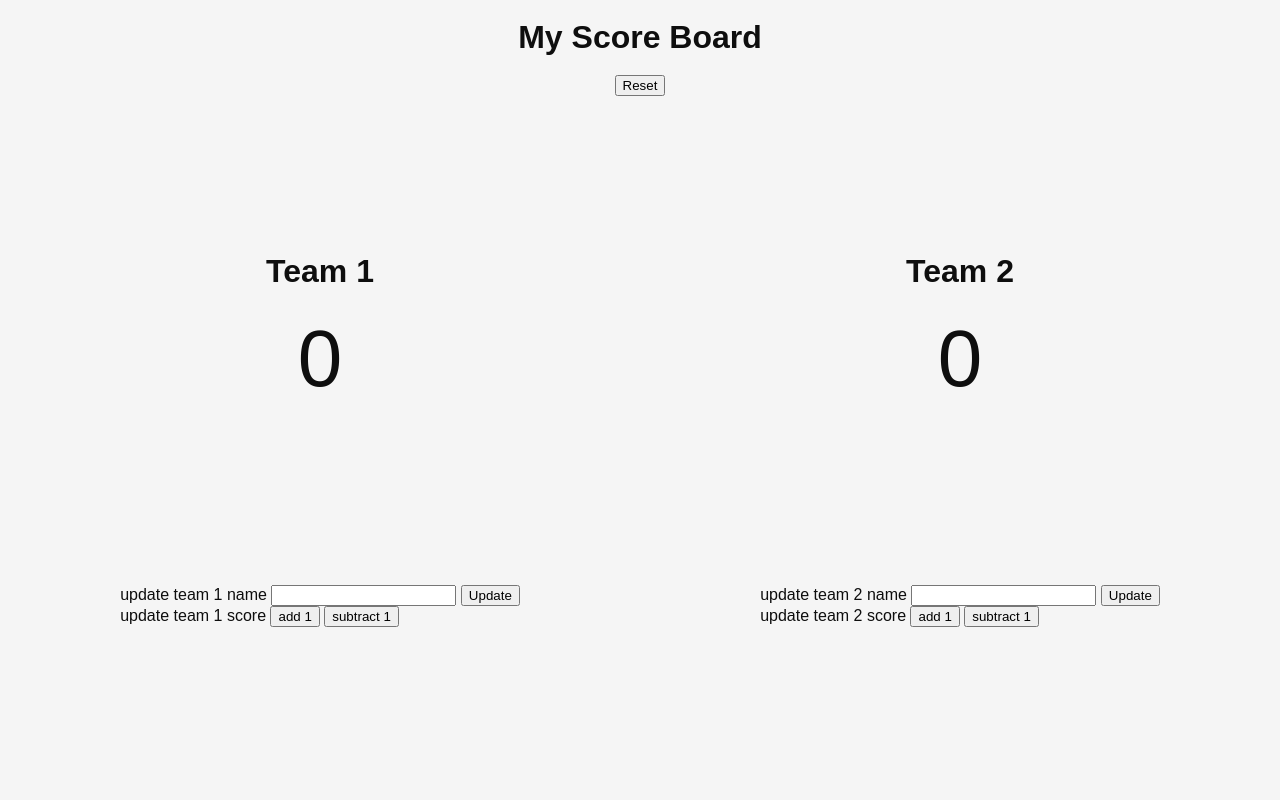
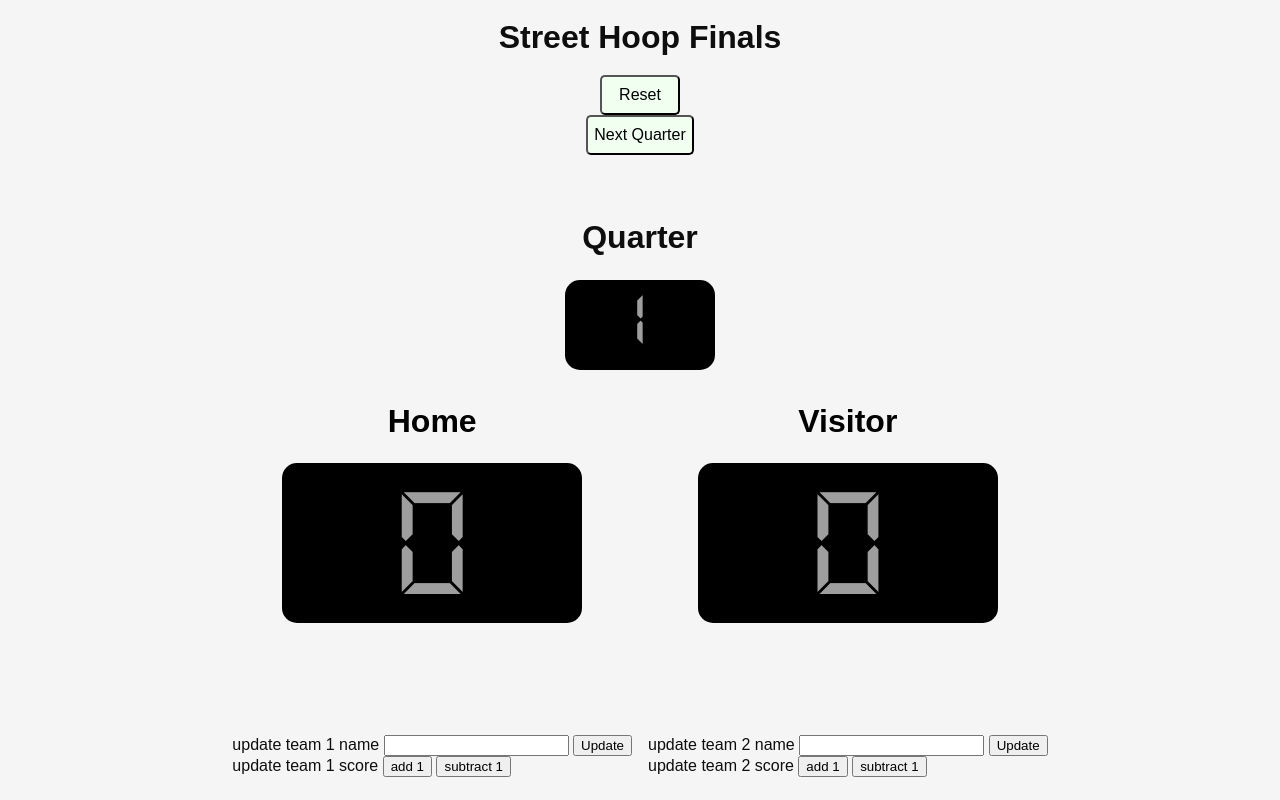
Before and after one commit to ddemerin/scoreboard, a plain HTML site: page public/index.html in a window 1280 px wide. Both pictures are taken after a click on the button "Reset". Drawn offline with Linux system fonts and the light colour scheme.

Commit message:
Got through halfish of adventure mode

```diff
--- a/public/index.html
+++ b/public/index.html
@@ -8,15 +8,26 @@
     <link rel="stylesheet" href="/screen.css" />
   </head>
   <body>
-    <h1>My Score Board</h1>
+    <h1>Street Hoop Finals</h1>
     <button class="reset">Reset</button>
+    <button class="round-button">Next Quarter</button>
     <p class="winner"></p>
+    <section class="team one">
+      <section>
+        <h2 class="quarter">Quarter</h2>
+        <div class="round-box">
+          <p class="round-count">1</p>
+        </div>
+      </section>
     <section class="teams">
       <section class="team one">
         <section>
-          <h2 class="team-1-name">Team 1</h2>
+          <h2 class="team-1-name">Home</h2>
+          <div class="score-box">
             <p class="team-1-score">0</p>
+          </div>
         </section>
+        <div class="edit-container">
           <section>
             <section>
               update team 1 name
@@ -29,13 +40,16 @@
               <button class="team-1-subtract-1-button">subtract 1</button>
             </section>
           </section>
+        </div>
       </section>
       <section class="team two">
         <section>
-          <h2 class="team-2-name">Team 2</h2>
+          <h2 class="team-2-name">Visitor</h2>
+          <div class="score-box">
             <p class="team-2-score">0</p>
+          </div>
         </section>
-
+        <div class="edit-container">
           <section>
             <section>
               update team 2 name
@@ -48,6 +62,7 @@
               <button class="team-2-subtract-1-button">subtract 1</button>
             </section>
           </section>
+        </div>
       </section>
     </section>
 
--- a/public/main.js
+++ b/public/main.js
@@ -64,27 +64,47 @@ const winState = () => {
     if (document.querySelector('.team-1-score').textContent === '21') {
       document.querySelector('.winner').textContent =
         document.querySelector('.team-1-name').textContent + ' wins!'
+      teamOneWins()
       teamTwoLoses()
     } else if (document.querySelector('.team-2-score').textContent === '21') {
       document.querySelector('.winner').textContent =
         document.querySelector('.team-2-name').textContent + ' wins!'
       teamOneLoses()
+      teamTwoWins()
     }
   }
 }
 
-const teamOneWins = () => {}
+const teamWins = (teamName, teamScore) => {
+  document.querySelector(teamName).style.color = 'green'
+  document.querySelector(teamScore).style.color = 'green'
+}
+
+const teamOneWins = () => {
+  teamWins('.team-1-name', '.team-1-score')
+}
+
+const teamTwoWins = () => {
+  teamWins('.team-2-name', '.team-2-score')
+}
+
+const teamLoses = (teamName, teamScore) => {
+  const loserName = document.querySelector(teamName).textContent
+  const loserScore = document.querySelector(teamScore).textContent
+  const nameStrike = loserName.strike()
+  const scoreStrike = loserScore.strike()
+  document.querySelector(teamName).innerHTML = nameStrike
+  document.querySelector(teamScore).innerHTML = scoreStrike
+  document.querySelector(teamName).style.color = 'red'
+  document.querySelector(teamScore).style.color = 'red'
+}
 
 const teamOneLoses = () => {
-  const teamOne = document.querySelector('.team-1-name').textContent
-  const loser = teamOne.strike()
-  document.querySelector('.team-1-name').innerHTML = loser
+  teamLoses('.team-1-name', '.team-1-score')
 }
 
 const teamTwoLoses = () => {
-  const teamOne = document.querySelector('.team-2-name').textContent
-  const loser = teamOne.strike()
-  document.querySelector('.team-2-name').innerHTML = loser
+  teamLoses('.team-2-name', '.team-2-score')
 }
 
 const resetGame = () => {
@@ -94,15 +114,28 @@ const resetGame = () => {
   document.querySelector('.team-2-add-1-button').disabled = false
   document.querySelector('.team-1-subtract-1-button').disabled = false
   document.querySelector('.team-2-subtract-1-button').disabled = false
+  document.querySelector('.round-button').disabled = false
   document.querySelector('.team-1-score').textContent = 0
   document.querySelector('.team-2-score').textContent = 0
   document.querySelector('.winner').textContent = ''
+  document.querySelector('.team-1-name').style.color = 'black'
+  document.querySelector('.team-2-name').style.color = 'black'
+  document.querySelector('.team-1-score').style.color = 'rgb(158, 158, 158)'
+  document.querySelector('.team-2-score').style.color = 'rgb(158, 158, 158)'
   document.querySelector('.team-1-name').textContent = document.querySelector(
     '.team-1-name'
   ).textContent
   document.querySelector('.team-2-name').textContent = document.querySelector(
     '.team-2-name'
   ).textContent
+}
+
+const nextRound = () => {
+  if (document.querySelector('.round-count').textContent < 4) {
+    const currentScore = document.querySelector('.round-count').textContent
+    const addOne = parseInt(currentScore) + 1
+    document.querySelector('.round-count').textContent = addOne
+  }
 }
 
 document.addEventListener('DOMContentLoaded', main)
@@ -127,3 +160,4 @@ document
   .querySelector('.team-2-subtract-1-button')
   .addEventListener('click', subTeamTwoScore)
 document.querySelector('.reset').addEventListener('click', resetGame)
+document.querySelector('.round-button').addEventListener('click', nextRound)
--- a/public/screen.css
+++ b/public/screen.css
@@ -1,3 +1,9 @@
+@font-face {
+  font-family: DS-DIGI;
+  src: url('fonts/DS-DIGI.TTF') format('truetype');
+  font-weight: normal;
+}
+
 :root {
   font: 16px / 1 sans-serif;
 }
@@ -20,23 +26,49 @@ body, html {
   height: 100%;
 }
 
-.reset h1 {
-  text-align: center;
+.reset {
+  background-color: honeydew;
+  border-radius: 5px;
+  font-size: 1rem;
+  min-width: 80px;
+  min-height: 40px;
 }
 
-p {
-  margin: 2rem 0 0 0;
-  padding: 0;
+.round-button {
+  background-color: honeydew;
+  border-radius: 5px;
+  font-size: 1rem;
+  min-width: 80px;
+  min-height: 40px;
+}
+
+.score-box {
+  background-color: black;
+  border-radius: 15px;
+  min-width: 300px;
+  min-height: 120px;
+}
+
+.round-box {
+  background-color: black;
+  border-radius: 15px;
+  min-width: 150px;
+  min-height: 90px;
+}
+
+.edit-container {
+  margin-top: 7rem;
 }
 
 .winner {
   text-align: center;
   font-size: 2rem;
+  margin-bottom: 0;
 }
 
 .teams {
   display: flex;
-  justify-content: space-around;
+  justify-content: center;
   width: 100%;
   height: 75%;
 }
@@ -50,10 +82,22 @@ p {
 }
 
 .team h2 {
+  text-align: center;
   font-size: 2rem;
+}
+
+.round-count {
+  text-align: center;
+  font-size: 5rem;
+  margin: 0;
+  color: rgb(158, 158, 158);
+  font-family: DS-DIGI;
 }
 
 .team-1-score, .team-2-score {
   text-align: center;
-  font-size: 5rem;
+  font-size: 10rem;
+  margin: 0;
+  color: rgb(158, 158, 158);
+  font-family: DS-DIGI;
 }
```
Also changed, not shown: public/fonts/DS-DIGI.TTF (added), public/fonts/DS-DIGIB.TTF (added), public/fonts/DS-DIGII.TTF (added), public/fonts/DS-DIGIT.TTF (added). Lines whose indentation alone changed are shown as unchanged.
